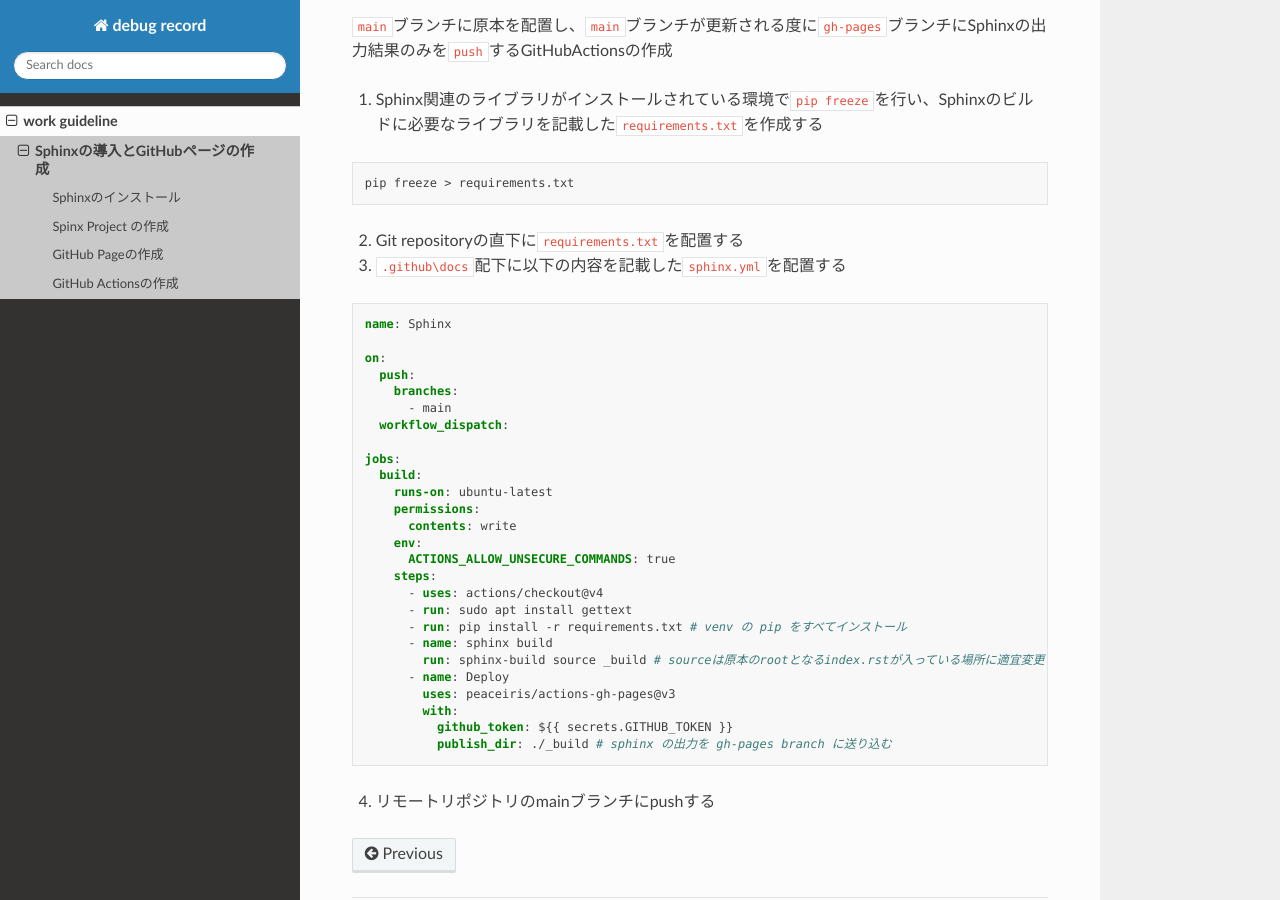
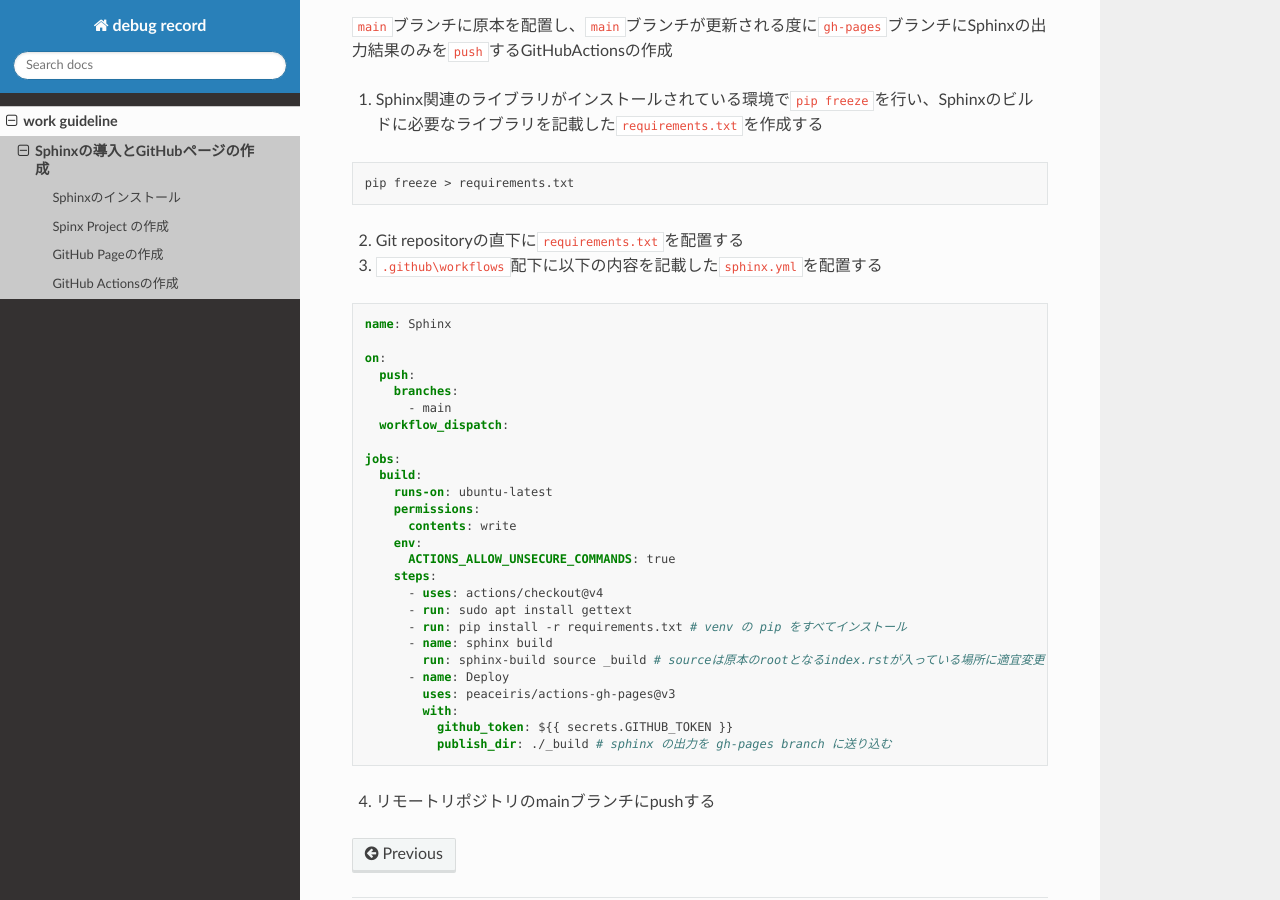
Before and after one commit to debugrecord/docs, a Sphinx documentation site: the page built from source/memo/work/sphinx/install.md, in a window 1280 px wide and 900 px high, scrolled down 2779 px. Built offline with Sphinx 7.4.7 and the Read the Docs theme 2.0.0, drawn with Linux system fonts in a browser that asks for light colours.

Commit message:
配置フォルダを間違えていたため修正

````diff
--- a/source/memo/work/sphinx/install.md
+++ b/source/memo/work/sphinx/install.md
@@ -131,7 +131,7 @@ pip freeze > requirements.txt
 ```
 2. Git repositoryの直下に`requirements.txt`を配置する
 
-3. `.github\docs`配下に以下の内容を記載した`sphinx.yml`を配置する
+3. `.github\workflows`配下に以下の内容を記載した`sphinx.yml`を配置する
 
 ```yaml
 name: Sphinx
````
